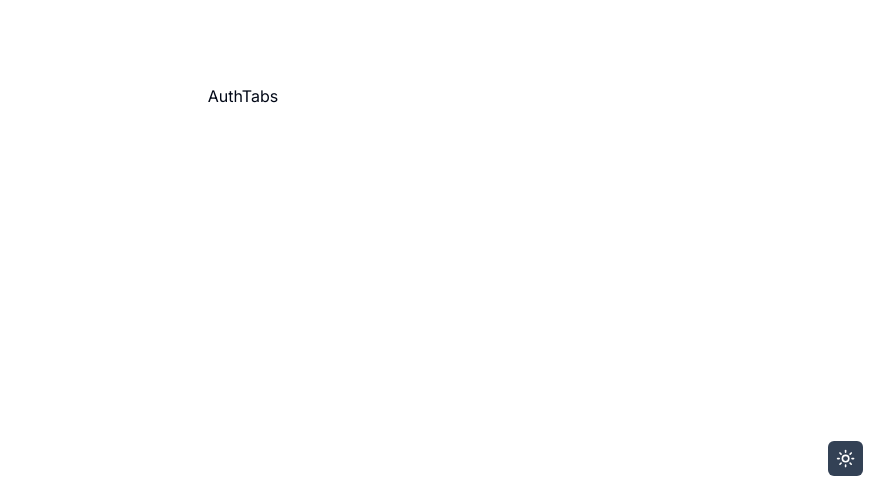
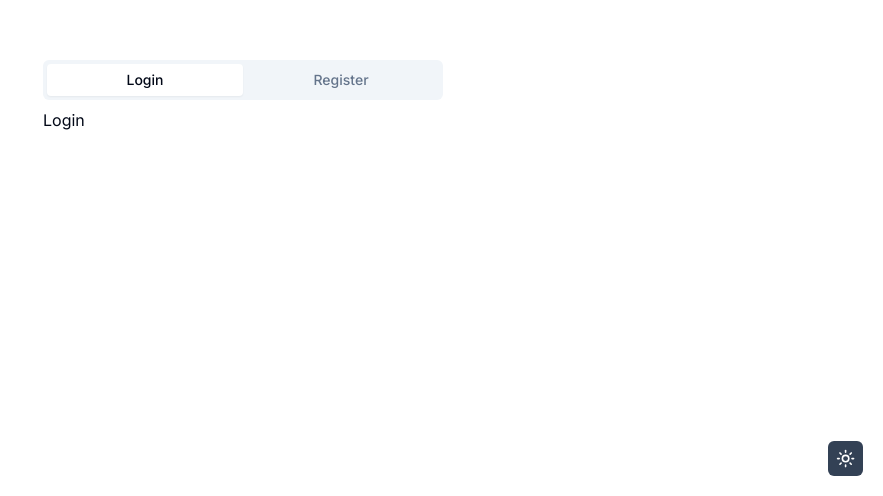
Before and after one commit to smartdriver321/smartpress-ui, a Next.js app: page /auth in a window 1280 px wide. Shown: the part 304-800 px from the top of the page, without its empty margins (397-1280 px from the left). Built offline with nearby package versions, Linux system fonts and the light colour scheme.

Commit message:
Tabs Component

```diff
--- a/components/auth/AuthTabs.tsx
+++ b/components/auth/AuthTabs.tsx
@@ -1,5 +1,14 @@
-import React from 'react'
+import { Tabs, TabsContent, TabsList, TabsTrigger } from '@/components/ui/tabs'
 
 export default function AuthTabs() {
-  return <div>AuthTabs</div>
+  return (
+    <Tabs defaultValue='login' className='w-[400px]'>
+      <TabsList className='grid w-full grid-cols-2'>
+        <TabsTrigger value='login'>Login</TabsTrigger>
+        <TabsTrigger value='register'>Register</TabsTrigger>
+      </TabsList>
+      <TabsContent value='login'>Login</TabsContent>
+      <TabsContent value='register'>Register</TabsContent>
+    </Tabs>
+  )
 }
--- /dev/null
+++ b/components/ui/tabs.tsx
@@ -0,0 +1,55 @@
+"use client"
+
+import * as React from "react"
+import * as TabsPrimitive from "@radix-ui/react-tabs"
+
+import { cn } from "@/lib/utils"
+
+const Tabs = TabsPrimitive.Root
+
+const TabsList = React.forwardRef<
+  React.ElementRef<typeof TabsPrimitive.List>,
+  React.ComponentPropsWithoutRef<typeof TabsPrimitive.List>
+>(({ className, ...props }, ref) => (
+  <TabsPrimitive.List
+    ref={ref}
+    className={cn(
+      "inline-flex h-10 items-center justify-center rounded-md bg-muted p-1 text-muted-foreground",
+      className
+    )}
+    {...props}
+  />
+))
+TabsList.displayName = TabsPrimitive.List.displayName
+
+const TabsTrigger = React.forwardRef<
+  React.ElementRef<typeof TabsPrimitive.Trigger>,
+  React.ComponentPropsWithoutRef<typeof TabsPrimitive.Trigger>
+>(({ className, ...props }, ref) => (
+  <TabsPrimitive.Trigger
+    ref={ref}
+    className={cn(
+      "inline-flex items-center justify-center whitespace-nowrap rounded-sm px-3 py-1.5 text-sm font-medium ring-offset-background transition-all focus-visible:outline-none focus-visible:ring-2 focus-visible:ring-ring focus-visible:ring-offset-2 disabled:pointer-events-none disabled:opacity-50 data-[state=active]:bg-background data-[state=active]:text-foreground data-[state=active]:shadow-sm",
+      className
+    )}
+    {...props}
+  />
+))
+TabsTrigger.displayName = TabsPrimitive.Trigger.displayName
+
+const TabsContent = React.forwardRef<
+  React.ElementRef<typeof TabsPrimitive.Content>,
+  React.ComponentPropsWithoutRef<typeof TabsPrimitive.Content>
+>(({ className, ...props }, ref) => (
+  <TabsPrimitive.Content
+    ref={ref}
+    className={cn(
+      "mt-2 ring-offset-background focus-visible:outline-none focus-visible:ring-2 focus-visible:ring-ring focus-visible:ring-offset-2",
+      className
+    )}
+    {...props}
+  />
+))
+TabsContent.displayName = TabsPrimitive.Content.displayName
+
+export { Tabs, TabsList, TabsTrigger, TabsContent }
--- a/package.json
+++ b/package.json
@@ -15,6 +15,7 @@
     "@radix-ui/react-dropdown-menu": "^2.1.1",
     "@radix-ui/react-label": "^2.1.0",
     "@radix-ui/react-slot": "^1.1.0",
+    "@radix-ui/react-tabs": "^1.1.0",
     "@radix-ui/react-toast": "^1.2.1",
     "class-variance-authority": "^0.7.0",
     "clsx": "^2.1.1",
```
Also changed, not shown: 1 other file (tests, documents, lock files or other folders).
